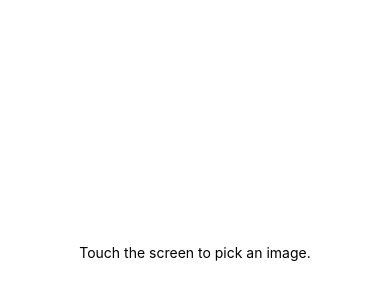
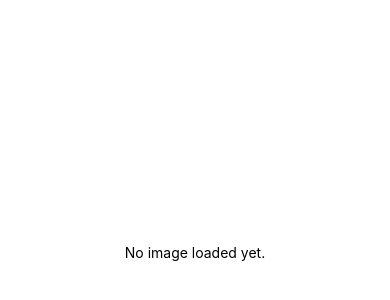
Before and after one commit to kuman514/ReactNativePhotoGallery, a React Native app: screen / in a window 390 px wide. Shown: the part 170-470 px from the top of the page. Built offline with nearby package versions, Linux system fonts and the light colour scheme.

Commit message:
refactor(viewer): separate code into component

```diff
--- a/App.tsx
+++ b/App.tsx
@@ -1,10 +1,11 @@
+import ImageContainer from 'components/atoms/ImageContainer';
 import * as ImagePicker from 'expo-image-picker';
 import { useState } from 'react';
-import { StyleSheet, Image, View, Text } from 'react-native';
+import { StyleSheet, View } from 'react-native';
 
 /**
  * TODOS for ImageViewer
- * - Move code to a separate TypeScript component file
+ * - Move code to a separate TypeScript component file (completed)
  * - Make a control panel for the image viewer
  * - Implement image resizing
  * - Implement image move
@@ -21,11 +22,11 @@ const styles = StyleSheet.create({
 });
 
 export default function App() {
-  const [imageURI, setImageURI] = useState<string | null>(null);
+  const [imageURI, setImageURI] = useState<string | undefined>(undefined);
 
   const pickImage = async () => {
     const result = await ImagePicker.launchImageLibraryAsync({
-      mediaTypes: ImagePicker.MediaTypeOptions.All,
+      mediaTypes: ImagePicker.MediaTypeOptions.Images,
       quality: 1,
     });
 
@@ -36,14 +37,7 @@ export default function App() {
 
   return (
     <View style={styles.container} onTouchEnd={pickImage}>
-      {imageURI ? (
-        <Image
-          source={{ uri: imageURI }}
-          style={{ width: '100%', height: '100%', resizeMode: 'contain' }}
-        />
-      ) : (
-        <Text>Touch the screen to pick an image.</Text>
-      )}
+      <ImageContainer imageURI={imageURI} />
     </View>
   );
 }
--- /dev/null
+++ b/components/atoms/ImageContainer/index.tsx
@@ -0,0 +1,16 @@
+import { Image, Text } from 'react-native';
+
+interface Props {
+  imageURI?: string;
+}
+
+export default function ImageContainer({ imageURI }: Props) {
+  return imageURI !== undefined ? (
+    <Image
+      source={{ uri: imageURI }}
+      style={{ width: '100%', height: '100%', resizeMode: 'contain' }}
+    />
+  ) : (
+    <Text>No image loaded yet.</Text>
+  );
+}
```
